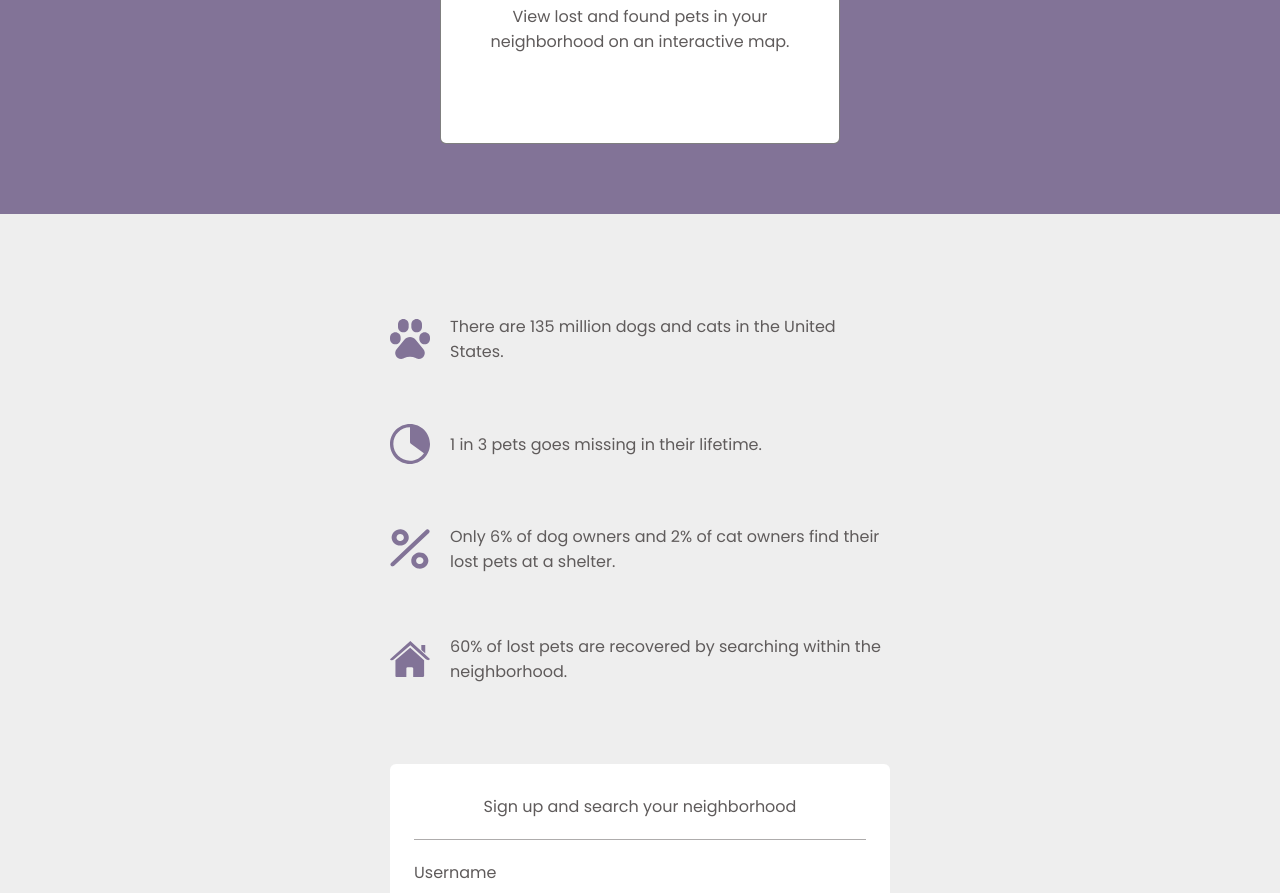
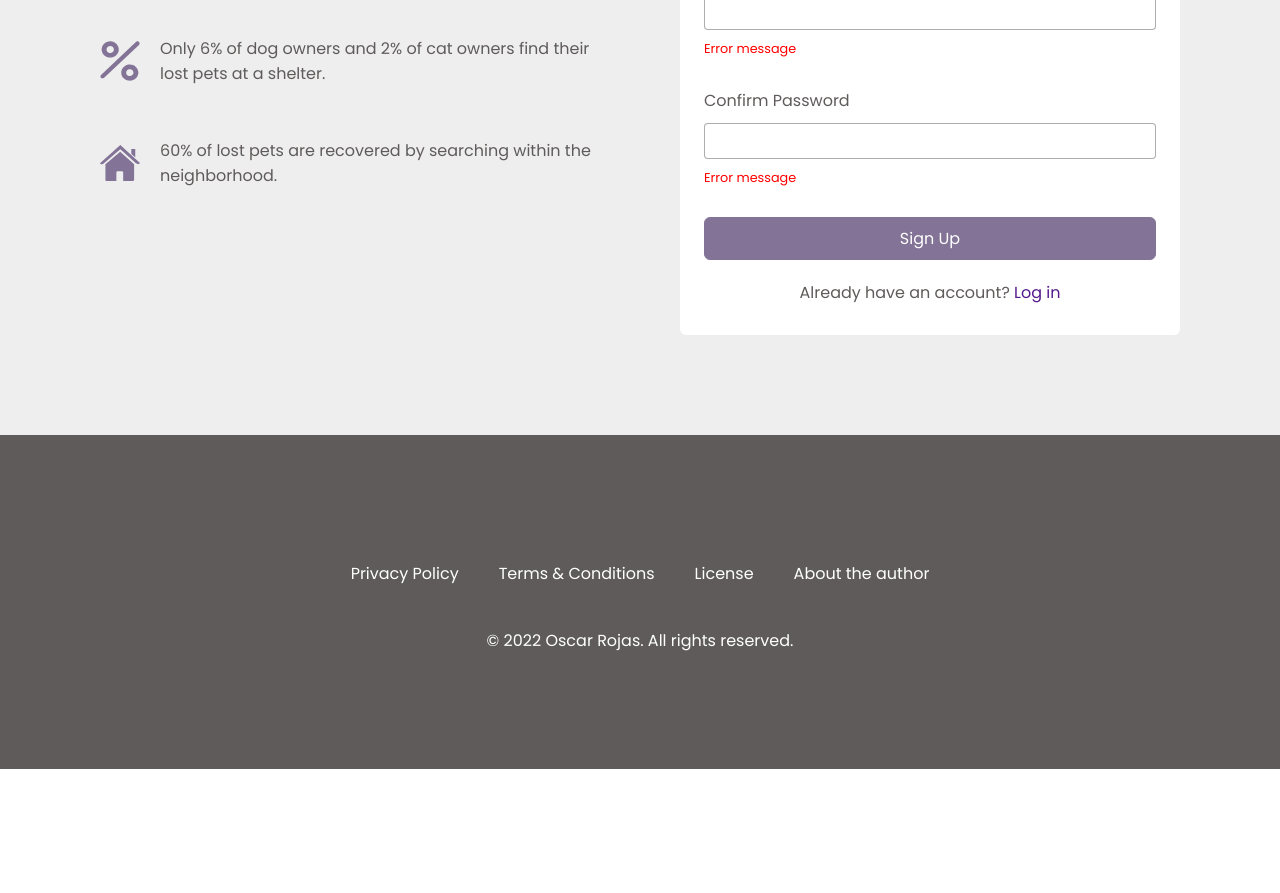
Before and after one commit to orojas12/furlorn, a React (Create React App) app in the folder frontend/: page / in a window 1280 px wide. Shown: the part 1880-2773 px from the top of the page. After the commit the page ends 2649 px from the top, so only its background shows below. Built offline with nearby package versions, Linux system fonts and the light colour scheme.

Commit message:
add footer

```diff
--- a/frontend/src/pages/Home/Home.scss
+++ b/frontend/src/pages/Home/Home.scss
@@ -33,12 +33,13 @@
         max-width: 500px;
 
         &__heading {
-          font-size: 3rem;
+          font-size: 3.2rem;
           font-weight: 500;
           margin: 1rem 0;
         }
 
         &__subheading {
+          font-size: 1.8rem;
           font-weight: 400;
           margin: 1rem 0 3rem;
         }
@@ -54,7 +55,7 @@
       flex-direction: column;
       align-items: center;
       margin: auto;
-      max-width: 1250px;
+      max-width: 1600px;
     }
   }
 
@@ -62,23 +63,28 @@
     background-color: var.$secondary;
 
     .signup-container {
-      max-width: 1250px;
+      max-width: 1600px;
       display: flex;
       flex-direction: column;
+      justify-content: space-around;
       align-items: center;
       margin: auto;
     }
 
     .statement-container {
-      margin-bottom: 2rem;
+      display: flex;
+      flex-direction: column;
+      justify-content: space-around;
       max-width: 500px;
+      height: 400px;
+      margin-bottom: 4rem;
     }
 
     .statement {
+      margin: 0;
       display: flex;
       flex-direction: row;
       align-items: center;
-      margin: 6rem 0;
       width: 100%;
 
       &__img {
@@ -91,10 +97,56 @@
       }
     }
   }
+
+  #footer {
+    background-color: var.$dark;
+    color: white;
+
+    .footer-container {
+      margin: auto;
+      display: flex;
+      flex-direction: column;
+      align-items: center;
+      justify-content: space-around;
+      max-width: 1600px;
+    }
+
+    .footer-list {
+      display: flex;
+      flex-direction: column;
+      list-style: none;
+      padding: 0;
+      text-align: center;
+
+      li {
+        padding: 1rem;
+      }
+
+      &__link {
+        text-decoration: none;
+        padding: 1rem;
+        color: inherit;
+      }
+    }
+  }
+}
+
+@media screen and (min-width: var.$md) {
+  .Home {
+    #footer .footer-container {
+      .footer-list {
+        flex-direction: row;
+      }
+    }
+  }
 }
 
 @media screen and (min-width: var.$lg) {
-  .Home .hero-container {
+  .Home {
+    section {
+      padding: 10rem 6rem;
+    }
+    #hero .hero-container {
       flex-direction: row-reverse;
       justify-content: space-between;
 
@@ -108,8 +160,18 @@
         text-align: left;
       }
     }
+
     #about .about-container {
       flex-direction: row;
       justify-content: space-around;
     }
   }
+}
+
+@media screen and (min-width: var.$xl) {
+  .Home {
+    #signup .signup-container {
+      flex-direction: row;
+    }
+  }
+}
--- a/frontend/src/pages/Home/Home.tsx
+++ b/frontend/src/pages/Home/Home.tsx
@@ -1,6 +1,6 @@
 import React from "react";
 
-import { Header, Button, Card, Form, SignUpForm } from "../../components";
+import { Header, Button, Card, SignUpForm } from "../../components";
 
 import heroImg from "../../assets/images/hero-img.png";
 import neighborhoodIcon from "../../assets/icons/neighborhood-icon.svg";
@@ -17,6 +17,7 @@ export default function Home() {
   return (
     <article className="Home">
       <Header />
+      <main>
         <section id="hero">
           <div className="hero-container">
             <img src={heroImg} alt="Puppy" className="hero-container__img" />
@@ -77,12 +78,16 @@ export default function Home() {
                   className="statement__img"
                 />
                 <figcaption className="statement__caption">
-                Only 6% of dog owners and 2% of cat owners find their lost pets
-                at a shelter.
+                  Only 6% of dog owners and 2% of cat owners find their lost
+                  pets at a shelter.
                 </figcaption>
               </figure>
               <figure className="statement">
-              <img src={houseIcon} alt="Paw icon" className="statement__img" />
+                <img
+                  src={houseIcon}
+                  alt="Paw icon"
+                  className="statement__img"
+                />
                 <figcaption className="statement__caption">
                   60% of lost pets are recovered by searching within the
                   neighborhood.
@@ -92,6 +97,38 @@ export default function Home() {
             <SignUpForm />
           </div>
         </section>
+      </main>
+      <footer>
+        <section id="footer">
+          <div className="footer-container">
+            <ul className="footer-list">
+              <li>
+                <a className="footer-list__link" href="">
+                  Privacy Policy
+                </a>
+              </li>
+              <li>
+                <a className="footer-list__link" href="">
+                  Terms &amp; Conditions
+                </a>
+              </li>
+              <li>
+                <a className="footer-list__link" href="">
+                  License
+                </a>
+              </li>
+              <li>
+                <a className="footer-list__link" href="">
+                  About the author
+                </a>
+              </li>
+            </ul>
+            <p className="copyright">
+              &copy; 2022 Oscar Rojas. All rights reserved.
+            </p>
+          </div>
+        </section>
+      </footer>
     </article>
   );
 }
```
Lines whose indentation alone changed are shown as unchanged.
